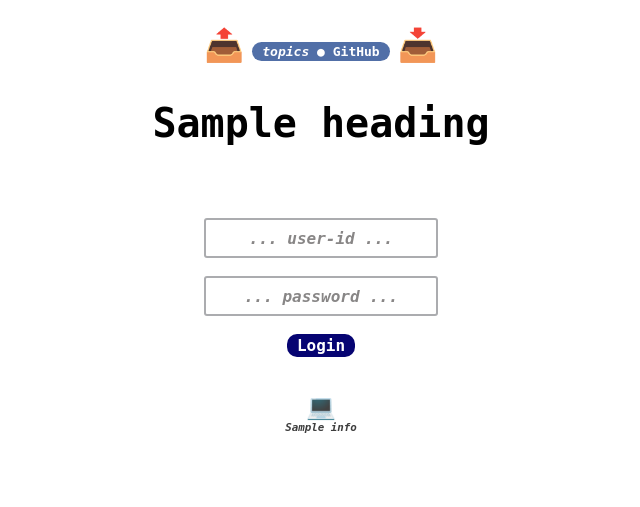
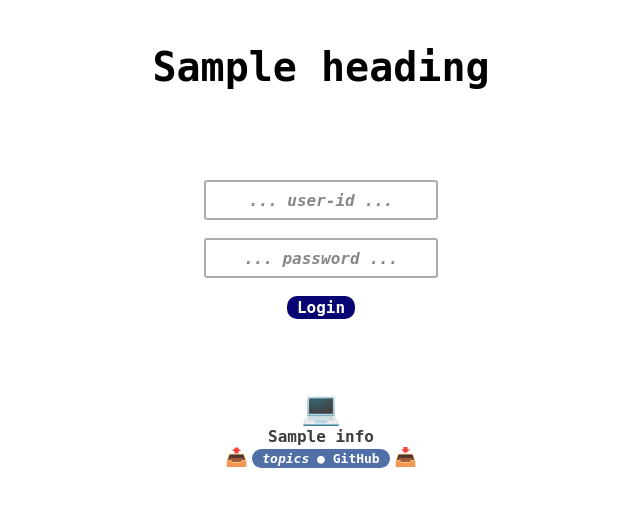
Before and after one commit to NelsonSharma/topics, a Flask app: template templates/login.html in a window 1280 px wide. Shown: the top 507 px of the page, without its empty margins (319-959 px from the left). Run offline with Flask 3, Linux system fonts and the light colour scheme; the template is opened without the code that fills it: most values are stand-ins (such as "Sample title", 1, 10 or a date in 2020); parts of the project's set-up code (start-up, migrations or seed data) failed here and were passed over.

Commit message:
upfxd9_format_987112

```diff
--- a/static/style.css
+++ b/static/style.css
@@ -33,9 +33,8 @@
 
 .info_login{
     color: #3d3d3d;
-    font-size: smaller;
+    font-size: large;
     font-weight: bold;
-    font-style: oblique;
     font-family:monospace;
 }
 
--- a/templates/login.html
+++ b/templates/login.html
@@ -11,9 +11,9 @@
     <!-- ---------------------------------------------------------->
 
     <div align="center">
-        <div style="font-size:xx-large">📤 <a href="https://github.com/NelsonSharma/topics" class="github_info"><i>topics</i> ● GitHub</a> 📥</div>
-        <br><br>
+        <br>
         <div class="topic">{{ heading }}</div>
+        <br>
         <br>
         <form action="{{ url_for('login') }}" method="post">
             <br>
@@ -30,14 +30,18 @@
             <input type="submit" class="btn_login" value="Login">
             <br>
             <br>
-            <br>
-            <div><span style="font-size: x-large;">💻</span><br><span class="info_login">{{ info }}</span></div>
-            <br>
+
         </form>
     </div>
+    <br>
+    <br>
+    <!-- ---------------------------------------------------------->
 
-    <!-- ---------------------------------------------------------->
-    </br>
+    <div align="center">
+    <div><span style="font-size: xx-large;">💻</span><br><span class="info_login">{{ info }}</span></div>
+    <div style="font-size:large">📤 <a href="https://github.com/NelsonSharma/topics" class="github_info"><i>topics</i> ● GitHub</a> 📥</div>
+    <br>
+    </div>
     <!-- ---------------------------------------------------------->
     </body>
 </html>
```
